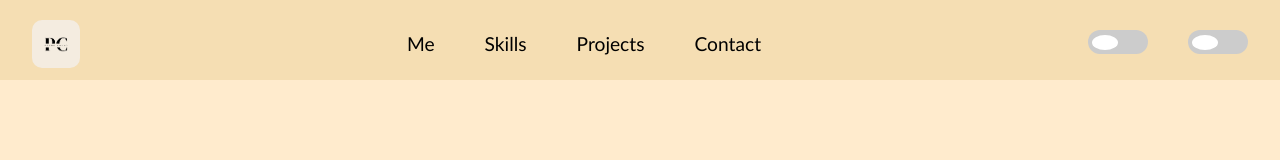
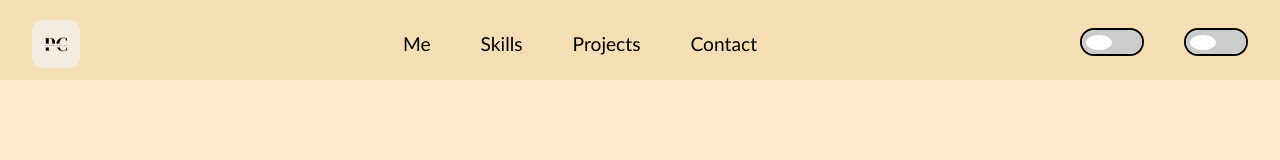
Before and after one commit to Pedr0calvo/portfolio, a React (Create React App) app: page / in a window 1280 px wide. Shown: the top 160 px of the page. Built offline with nearby package versions, Linux system fonts and the light colour scheme.

Commit message:
Update Header.module.css

```diff
--- a/src/components/Header/Header.module.css
+++ b/src/components/Header/Header.module.css
@@ -52,6 +52,8 @@
         display: inline-block;
         width: 60px;
         height: 24px;
+        border: 2px solid black;
+        border-radius: 35px
       }
 
       /* Ocultamos el checkbox html */
```
